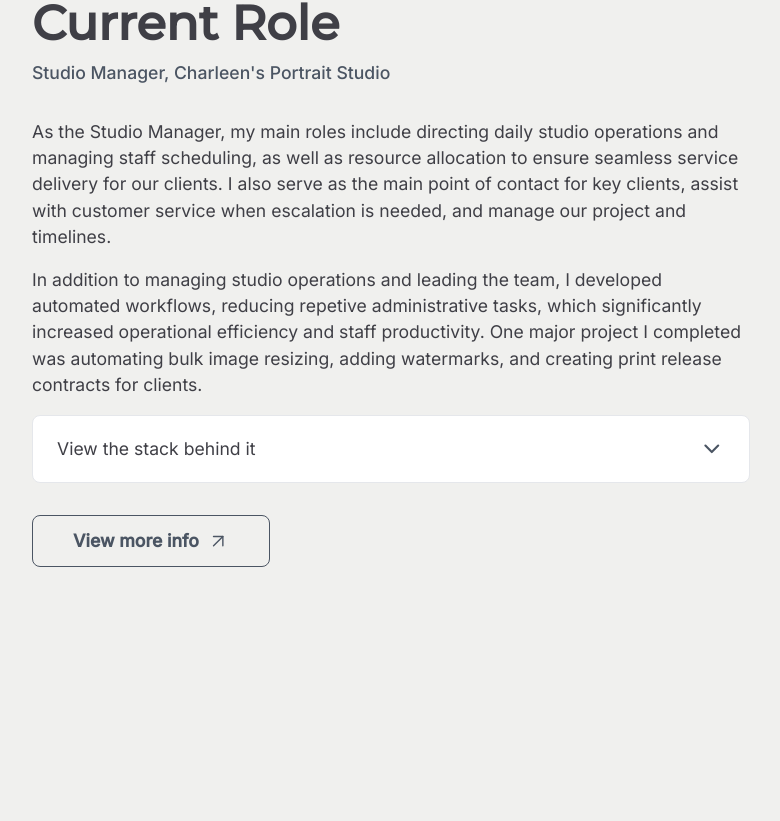
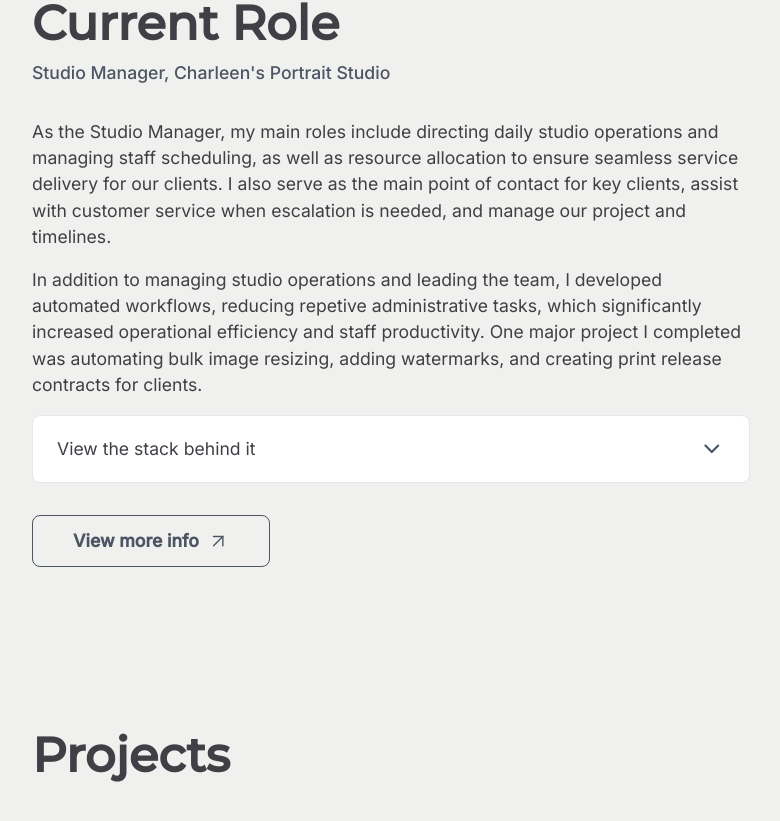
Before and after one commit to todd-buch/Portfolio, a React (Vite) app: page / in a window 1280 px wide. Shown: the part 2038-2859 px from the top of the page, without its empty margins (249-1029 px from the left). Before the commit the page ends 2829 px from the top, so only its background shows below. Built offline with nearby package versions, Linux system fonts and the light colour scheme; the HTML template or start-up script is replaced by a standard one.

Commit message:
home-projects: small card tsx created.

```diff
--- a/src/Main_Projects.tsx
+++ b/src/Main_Projects.tsx
@@ -104,6 +104,9 @@ export default function Main_Projects() {
           </Tech_Dropdown>
           <Info_Button text="View more info" link="https://www.example.com" />
         </div>
+        <div className="main-regular-text-block">
+          <h2 className="main-regular-text-block-title">Projects</h2>
+        </div>
       </div>
     </>
   );
```
Also changed, not shown: src/Reuseable-Components/Small_Card.tsx (added, +18 -0 lines), src/Reuseable-Components/Small_Card.css (added).
